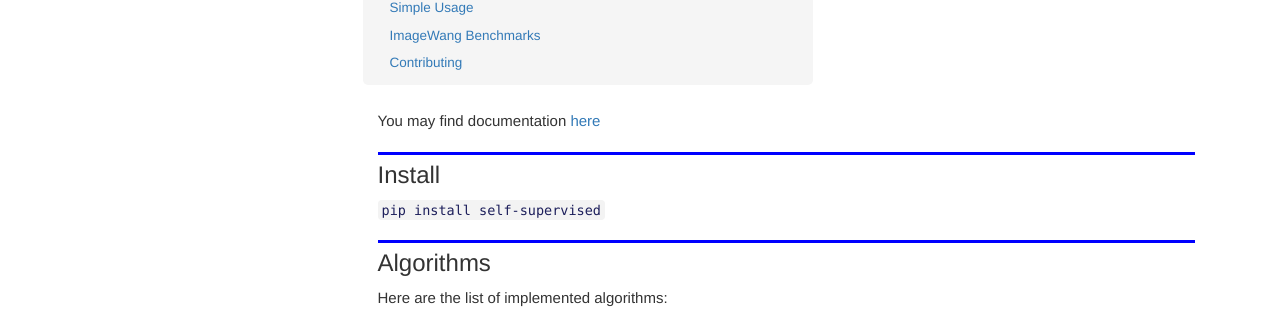
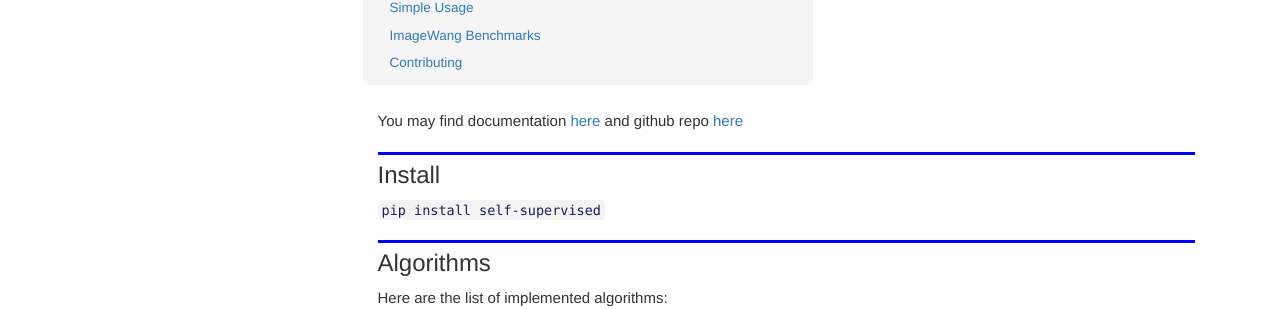
Before and after one commit to KeremTurgutlu/self_supervised, a Jekyll site: the page built from docs/index.html, in a window 1280 px wide. Shown: the part 282-591 px from the top of the page. Built offline with Jekyll 4.4.1, drawn with Linux system fonts in a browser that asks for light colours; nearby versions of some CDN libraries; comment, search, counter and statistics services are not loaded.

Commit message:
add git repo link

```diff
--- a/docs/index.html
+++ b/docs/index.html
@@ -31,7 +31,7 @@ nb_path: "nbs/index.ipynb"
 
 <div class="cell border-box-sizing text_cell rendered"><div class="inner_cell">
 <div class="text_cell_render border-box-sizing rendered_html">
-<p>You may find documentation <a href="https://keremturgutlu.github.io/self_supervised">here</a></p>
+<p>You may find documentation <a href="https://keremturgutlu.github.io/self_supervised">here</a> and github repo <a href="https://github.com/keremturgutlu/self_supervised/tree/master/">here</a></p>
 
 </div>
 </div>
```
Also changed, not shown: README.md, 1 other file.
